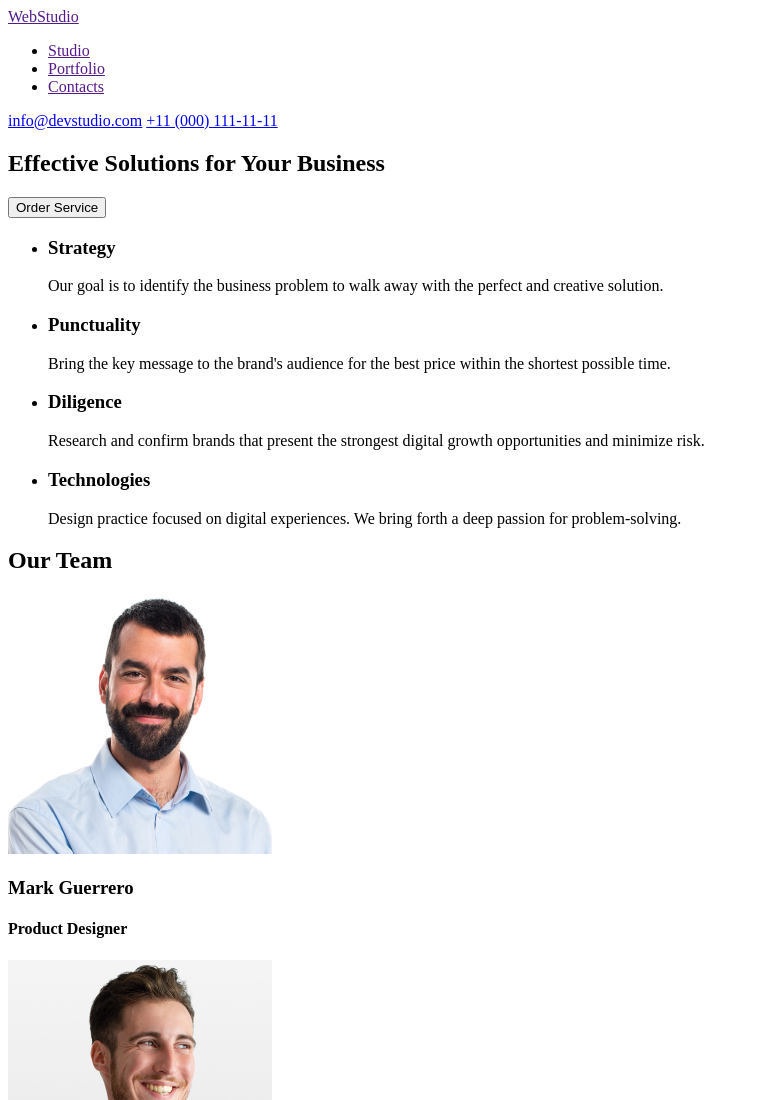
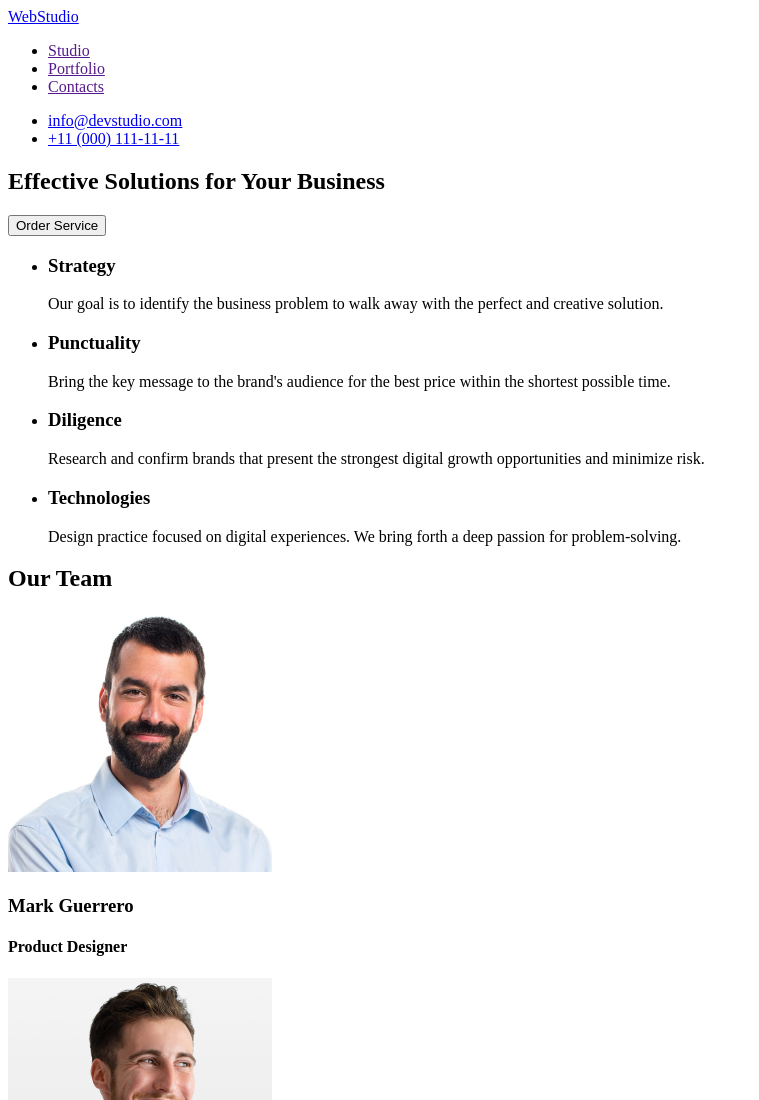
Before and after one commit to hhvolodymyrhh/goit-markup-hw-01, a plain HTML site: page index.html in a window 1280 px wide. Shown: the top 1100 px of the page, without its empty margins (0-759 px from the left). Drawn offline with Linux system fonts and the light colour scheme.

Commit message:
images rename

```diff
--- a/index.html
+++ b/index.html
@@ -7,25 +7,28 @@
   </head>
   <body>
     <header>
-      <a href="">WebStudio</a>
       <nav>
+        <a href="./index.html">WebStudio</a>
+
         <ul>
           <li><a href="">Studio</a></li>
           <li><a href="">Portfolio</a></li>
           <li><a href="">Contacts</a></li>
         </ul>
       </nav>
-      <a href="mailto:info@devstudio.com">info@devstudio.com</a>
-      <a href="tel:+110001111111">+11 (000) 111-11-11</a>
+      <adrress>
+        <ul>
+          <li><a href="mailto:info@devstudio.com">info@devstudio.com</a></li>
+          <li><a href="tel:+110001111111">+11 (000) 111-11-11</a></li>
+        </ul>
+      </adrress>
     </header>
     <main>
       <!-- Effective Solutions -->
       <section>
         <h1>Effective Solutions for Your Business</h1>
         <button type="button">Order Service</button>
-      </section>
-      <!-- Skils -->
-      <section>
+        <!-- Skils -->
         <ul>
           <li>
             <h3>Strategy</h3>
```
